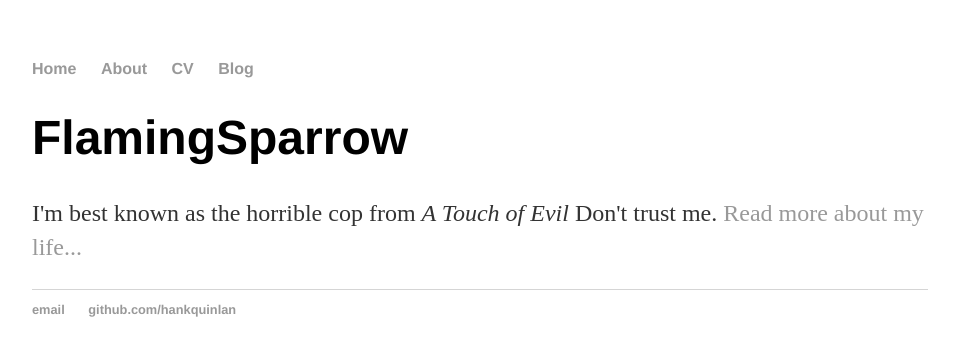
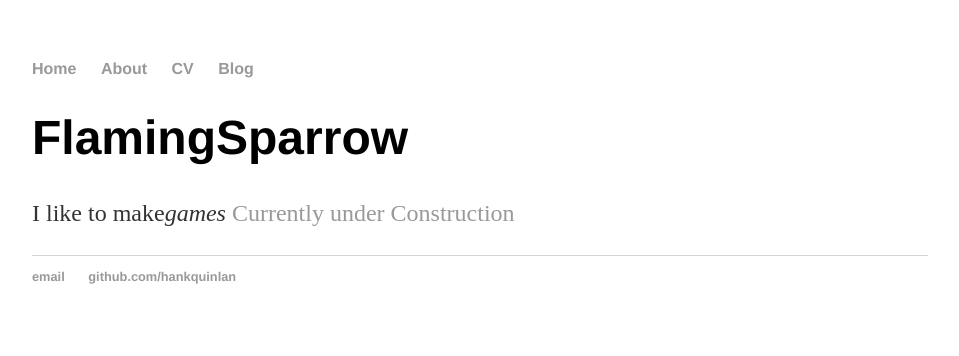
Before and after one commit to FlamingSparrow/flamingsparrow.github.io, a Jekyll site: the page built from index.html, in a window 1280 px wide. Shown: the top 356 px of the page, without its empty margins (160-1119 px from the left). Built offline with Jekyll 4.4.1, drawn with Linux system fonts in a browser that asks for light colours.

Commit message:
Update index.html

```diff
--- a/index.html
+++ b/index.html
@@ -4,5 +4,5 @@ title: FlamingSparrow
 ---
 <div class="blurb">
 	<h1>FlamingSparrow</h1>
-	<p>I'm best known as the horrible cop from <em>A Touch of Evil</em> Don't trust me. <a href="/about">Read more about my life...</a></p>
+	<p>I like to make<em>games</em> <a href="/about">Currently under Construction</a></p>
 </div><!-- /.blurb -->
```
